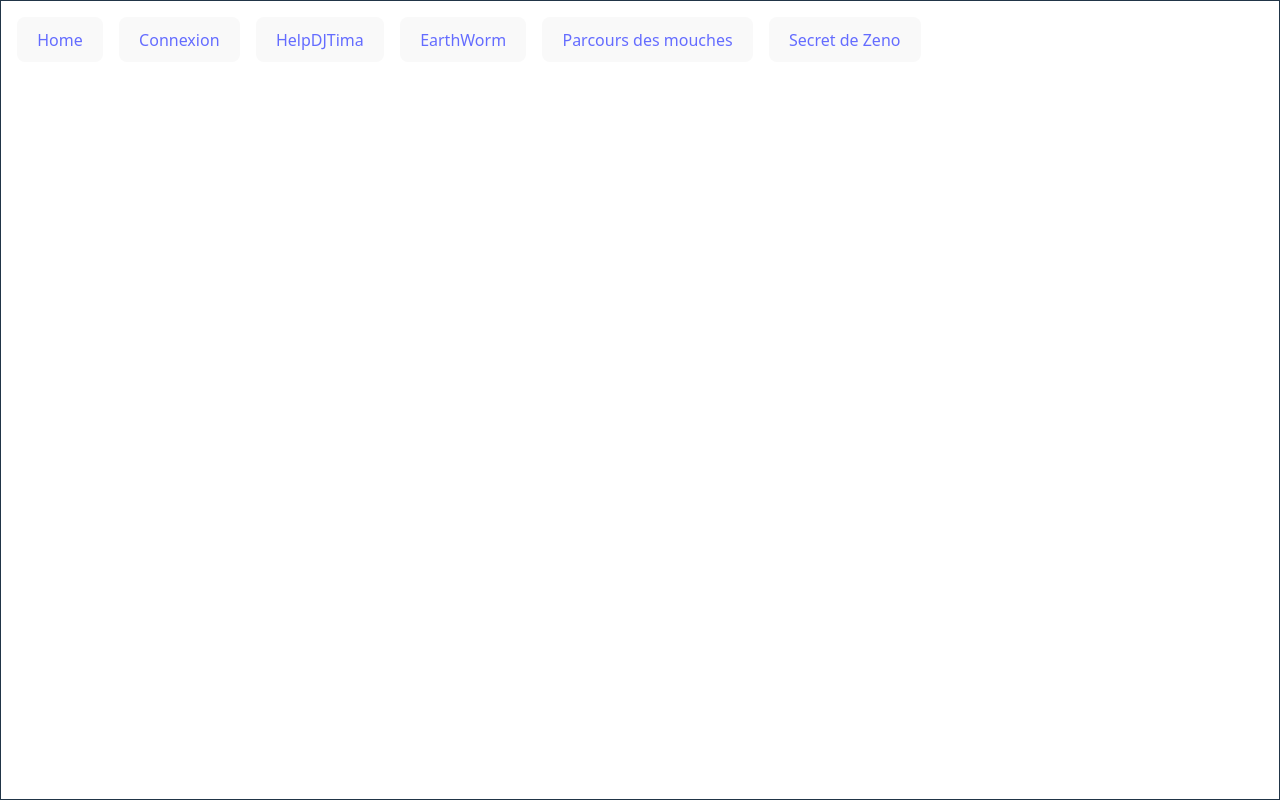
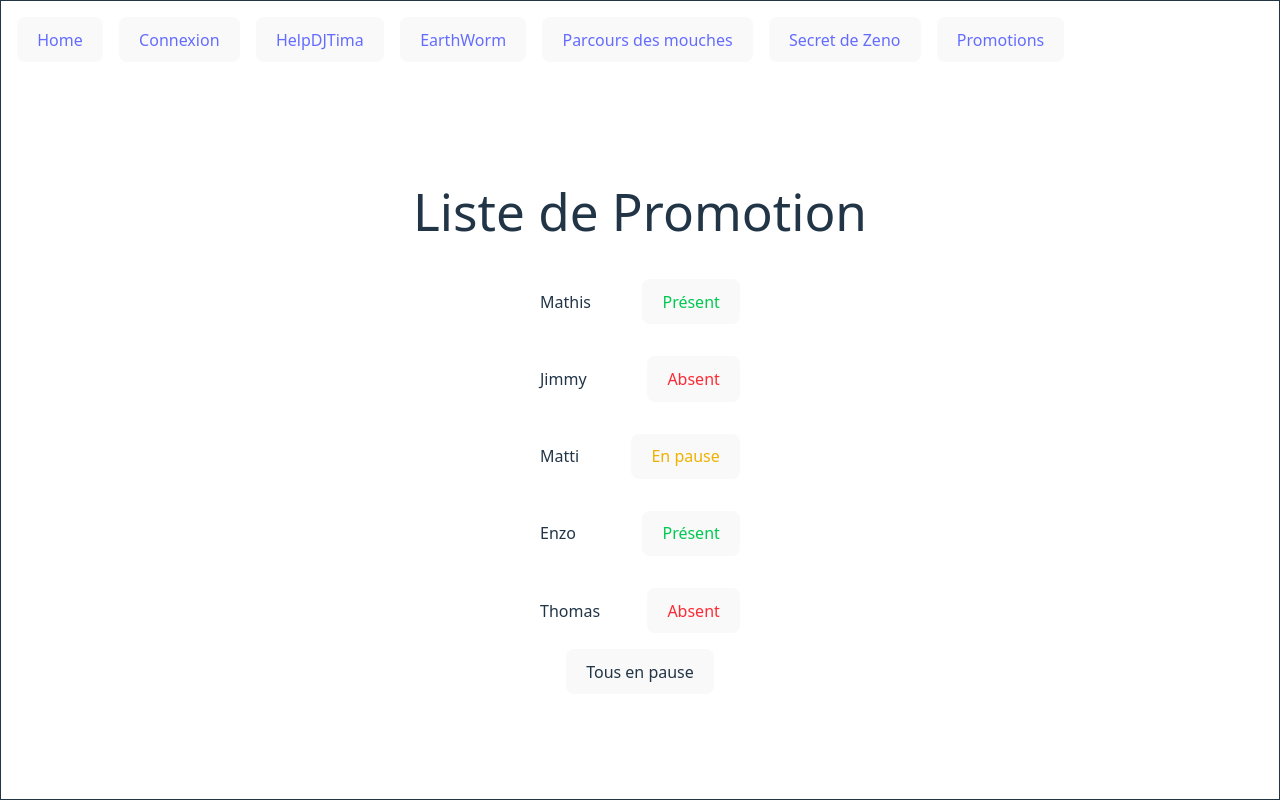
Before and after one commit to MathisLeDev/react, a React (Vite) app: page /students in a window 1280 px wide. Built offline with nearby package versions, Linux system fonts and the light colour scheme.

Commit message:
advanced students exampel

```diff
--- a/src/App.tsx
+++ b/src/App.tsx
@@ -8,6 +8,7 @@ import Nourriture from "./components/flyJourney/Nourriture.tsx";
 import VersDeTerre from "./components/flyJourney/VersDeTerre.tsx";
 import Login from "./components/Login.tsx";
 import Secret from "./components/Secret.tsx";
+import ListeDePromo from "./components/promotion/ListeDePromo.tsx";
 
 const App = () => {
 	return (
@@ -45,6 +46,11 @@ const App = () => {
 								<button type={"button"}>Secret de Zeno</button>
 							</Link>
 						</li>
+						<li>
+							<Link to={"/students"}>
+								<button type={"button"}>Promotions</button>
+							</Link>
+						</li>
 					</ul>
 				</nav>
 
@@ -58,6 +64,7 @@ const App = () => {
 					<Route path="/fly-journey/versdeterre" element={<VersDeTerre />} />
 					<Route path="/login" element={<Login />} />
 					<Route path="/secret" element={<Secret />} />
+					<Route path="/students" element={<ListeDePromo />} />
 				</Routes>
 			</div>
 		</BrowserRouter>
--- a/src/components/Counter/CounterDisplay.tsx
+++ b/src/components/Counter/CounterDisplay.tsx
@@ -1,5 +1,5 @@
 import React from "react";
-import useCounterStore from "../..//store.ts";
+import useCounterStore from "../../stores/store.ts";
 
 const CounterDisplay = () => {
 	const { count } = useCounterStore();
--- a/src/components/CounterManipulation.tsx
+++ b/src/components/CounterManipulation.tsx
@@ -1,5 +1,5 @@
 import React from "react";
-import useCounterStore from "../store.ts";
+import useCounterStore from "../stores/store.ts";
 
 const CounterManipulation = () => {
 	const { reset, increment, decrement } = useCounterStore();
--- /dev/null
+++ b/src/components/promotion/ControlPromo.tsx
@@ -0,0 +1,7 @@
+import React from "react";
+
+const ControlPromo = () => {
+	return <div></div>;
+};
+
+export default ControlPromo;
--- /dev/null
+++ b/src/components/promotion/ListeDePromo.tsx
@@ -0,0 +1,28 @@
+import React from "react";
+import useStudentStore, {
+	type IStudent,
+	StudentStatus,
+} from "../../stores/studentStore.ts";
+import Statistique from "./Statistique.tsx";
+
+const ListeDePromo = () => {
+	const { students, pauseAllStudents } = useStudentStore();
+
+	return (
+		<div className={"flex flex-col items-center justify-center my-auto"}>
+			<h1 className={"mb-10"}>Liste de Promotion</h1>
+
+			<div className={"flex-col flex  gap-8 items-start"}>
+				{students.map((student: IStudent) => (
+					<Statistique student={student} key={student.id} />
+				))}
+			</div>
+
+			<button type={"button"} className={"mt-4"} onClick={pauseAllStudents}>
+				Tous en pause
+			</button>
+		</div>
+	);
+};
+
+export default ListeDePromo;
--- /dev/null
+++ b/src/components/promotion/Statistique.tsx
@@ -0,0 +1,39 @@
+import React from "react";
+import useStudentStore, {
+	type IStudent,
+	StudentStatus,
+} from "../../stores/studentStore.ts";
+import { getStudentColor, getStudentStatus } from "../../constants/students.ts";
+
+type Props = {
+	student: IStudent;
+};
+
+const Statistique = (props: Props) => {
+	const { changeStudentStatus } = useStudentStore();
+
+	const { student } = props;
+
+	const handleOnClick = (studentId: number) => () => {
+		if (student.status === StudentStatus.PAUSED) {
+			changeStudentStatus(studentId, StudentStatus.PRESENT);
+		} else {
+			changeStudentStatus(studentId, StudentStatus.PAUSED);
+		}
+	};
+
+	return (
+		<div key={student.id} className={"flex flex-row  w-[200px] items-center"}>
+			<span className={"flex-1 text-start"}>{student.name}</span>
+			<button
+				type={"button"}
+				className={getStudentColor(student.status)}
+				onClick={handleOnClick(student.id)}
+			>
+				{getStudentStatus(student.status)}
+			</button>
+		</div>
+	);
+};
+
+export default Statistique;
--- /dev/null
+++ b/src/constants/students.ts
@@ -0,0 +1,27 @@
+import { StudentStatus } from "../stores/studentStore.ts";
+
+export const getStudentStatus = (status: StudentStatus) => {
+	switch (status) {
+		case StudentStatus.PRESENT:
+			return "Présent";
+		case StudentStatus.ABSENT:
+			return "Absent";
+		case StudentStatus.PAUSED:
+			return "En pause";
+		default:
+			return "Inconnu";
+	}
+};
+
+export const getStudentColor = (status: StudentStatus) => {
+	switch (status) {
+		case StudentStatus.PRESENT:
+			return "text-green-500";
+		case StudentStatus.ABSENT:
+			return "text-red-500";
+		case StudentStatus.PAUSED:
+			return "text-yellow-500";
+		default:
+			return "text-gray-500";
+	}
+};
--- /dev/null
+++ b/src/stores/studentStore.ts
@@ -0,0 +1,58 @@
+import { create } from "zustand";
+
+export enum StudentStatus {
+	PRESENT,
+	ABSENT,
+	PAUSED,
+}
+
+export interface IStudent {
+	id: number;
+	name: string;
+	status: StudentStatus;
+}
+
+const fakeStudents: IStudent[] = [
+	{ id: 1, name: "Mathis", status: StudentStatus.PRESENT },
+	{ id: 2, name: "Jimmy", status: StudentStatus.ABSENT },
+	{ id: 3, name: "Matti", status: StudentStatus.PAUSED },
+	{ id: 4, name: "Enzo", status: StudentStatus.PRESENT },
+	{ id: 5, name: "Thomas", status: StudentStatus.ABSENT },
+];
+
+interface IStudentState {
+	students: IStudent[];
+	changeStudentStatus: (studentId: number, status: StudentStatus) => void;
+	pauseAllStudents: () => void;
+}
+
+const useStudentStore = create<IStudentState>((set) => ({
+	students: fakeStudents,
+	changeStudentStatus: (studentId, status) =>
+		set((state) => ({
+			students: changeStudentStatus(state.students, studentId, status),
+		})),
+	pauseAllStudents: () =>
+		set((state) => ({
+			students: pauseAllStudents(state.students),
+		})),
+}));
+
+const changeStudentStatus = (
+	students: IStudent[],
+	studentId: number,
+	status: StudentStatus,
+): IStudent[] => {
+	return students.map((student) =>
+		student.id === studentId ? { ...student, status } : student,
+	);
+};
+
+const pauseAllStudents = (students: IStudent[]): IStudent[] => {
+	return students.map((student) => ({
+		...student,
+		status: StudentStatus.PAUSED,
+	}));
+};
+
+export default useStudentStore;
```
Also changed, not shown: src/stores/store.ts (renamed from src/store.ts).
